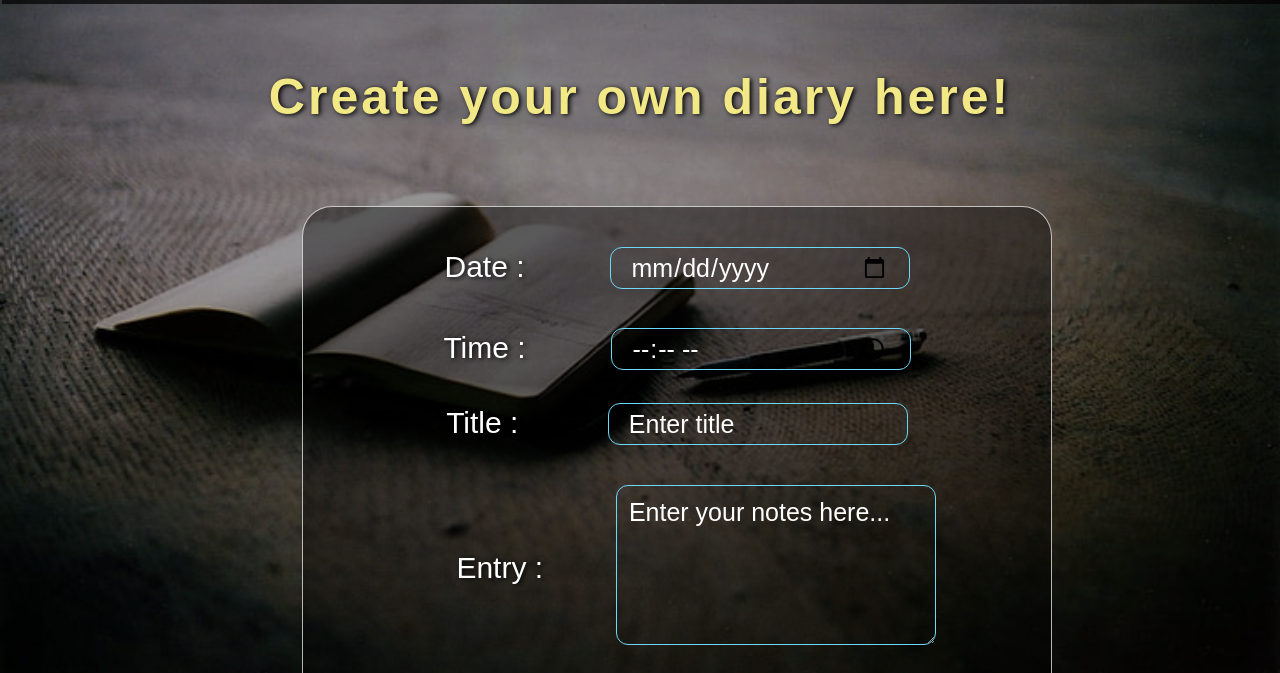
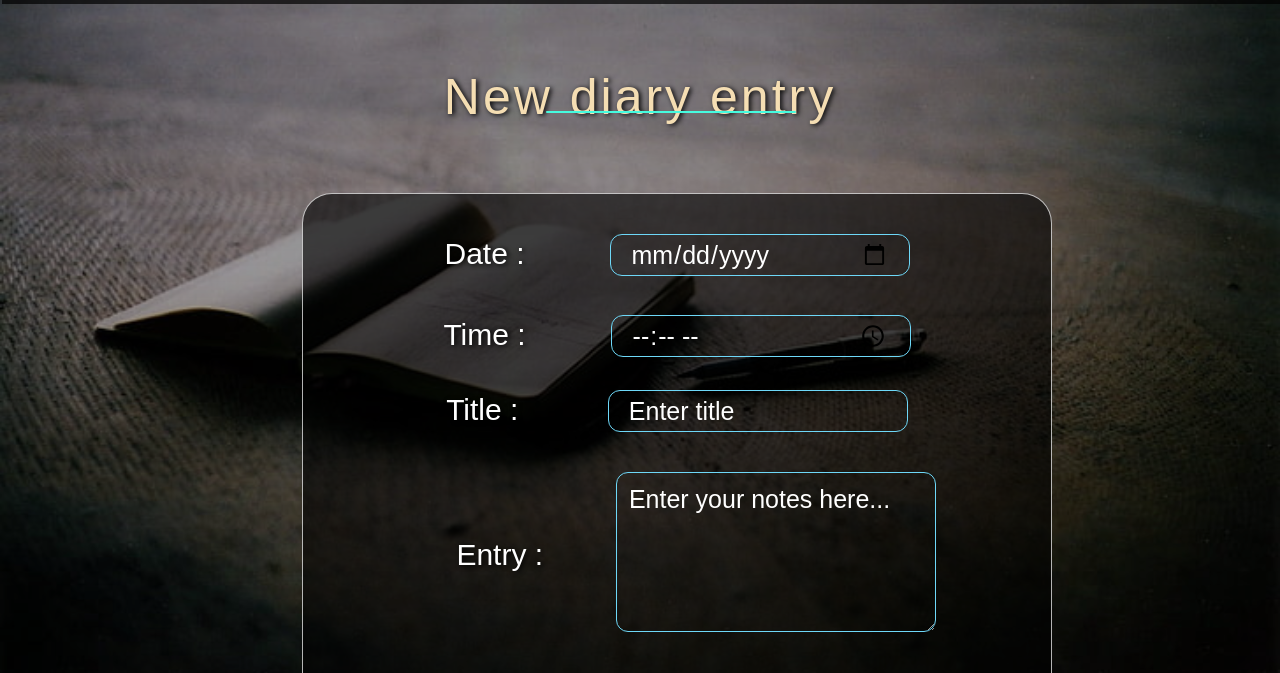
Before and after one commit to leenamahajan1707/DailyDiary.github.io, a plain HTML site: page WriteNewEntries.html in a window 1280 px wide. Shown: the part 118-791 px from the top of the page. Drawn offline with nearby package versions, Linux system fonts and the light colour scheme; a web font is replaced by a local one.

Commit message:
write entry page background changed

```diff
--- a/WriteNewEntries.html
+++ b/WriteNewEntries.html
@@ -97,7 +97,8 @@
 			 </nav>
           </div>
 		  <div id="f" class="item1">
-		     <p class="animate__animated animate__bounce">Create your own diary here!</p>
+			 <p class="animate__animated animate__bounce">New diary entry</p>
+			 <span class="line"></span>
 		  </div>
 	<div id="t" class="item3">
 		 <form action="myentries.html" method="post">
--- a/css/WriteNewEntries.css
+++ b/css/WriteNewEntries.css
@@ -176,16 +176,30 @@ nav .menu .entry2
 	margin-top: 23vh;
 	margin-bottom: 10vh;
  	font-size: 50px;
-	font-weight: 700;
+	font-weight: 300;
 	letter-spacing: 3px;
 	text-shadow: 2px 1px 5px black;
 	text-align: center;
-	color: rgb(243, 232, 134);
+	color: wheat;
 
 
 }
+
+.line{
+    position: relative;
+    bottom: 0;
+    display: block;
+    width: 250px;
+    margin-left: 34rem;
+    margin-top: -15px;
+    height: 2px;
+    background: #46FBDF;
+    transition: 0.5s;
+    border-radius: 2px;
+    pointer-events: none;
+}
 .item3{
-	background: rgba(0,0,0,0.4);
+	background: rgba(0,0,0,0.6);
 	border: 1px solid rgba(255, 255, 255,0.7);
 	border-radius: 30px;
 	width:750px;
```
